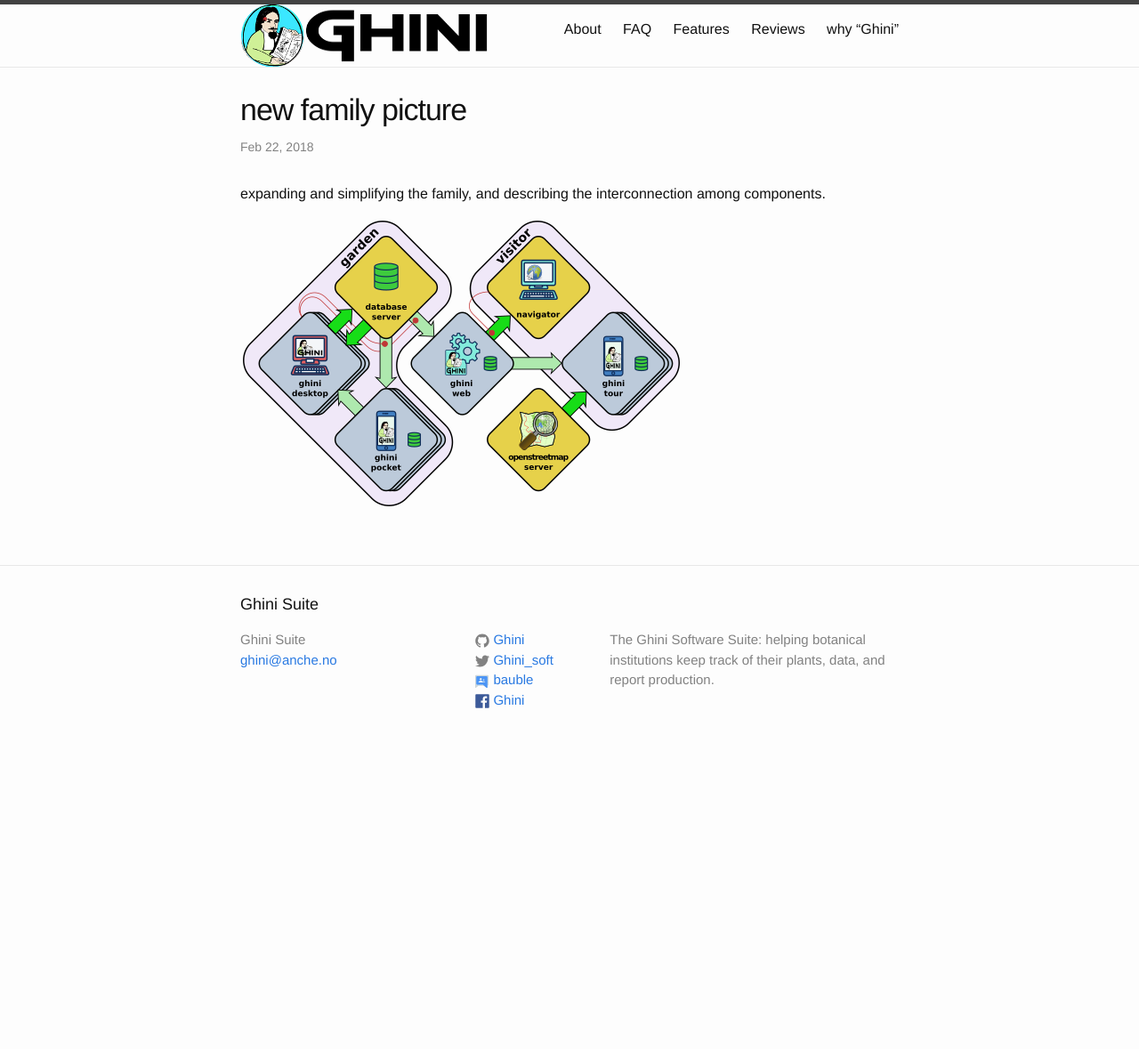
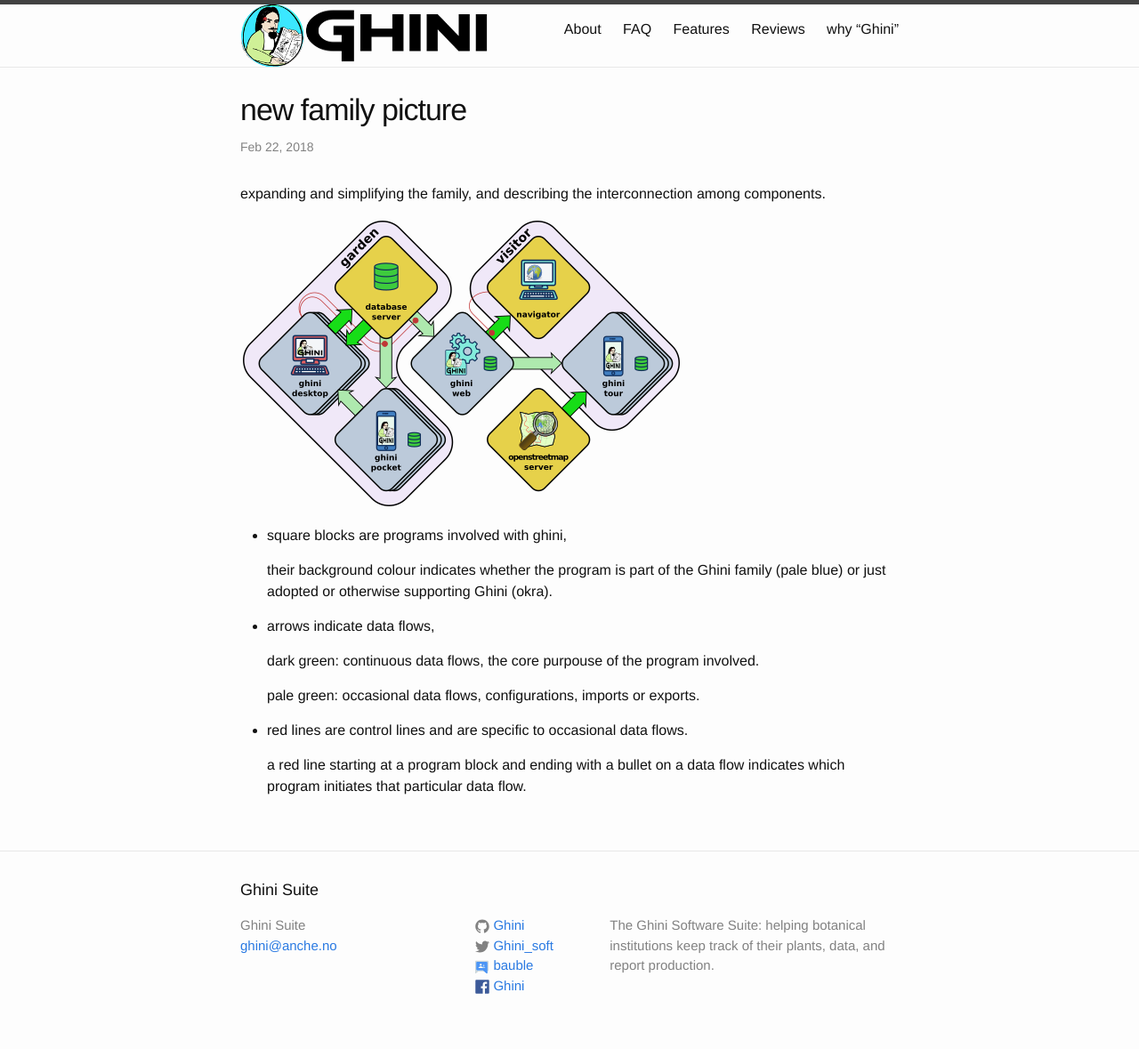
Before and after one commit to Ghini/ghini.github.io, a Jekyll site: the page built from _posts/2018-02-22-new-family-picture.md, in a window 1280 px wide. Shown: the whole page at 89% size. Built offline with Jekyll 4.4.1, drawn with Linux system fonts in a browser that asks for light colours; before the commit the page ends 900 px from its top, so only the background shows below that.

Commit message:
completeng the text

```diff
--- a/_posts/2018-02-22-new-family-picture.md
+++ b/_posts/2018-02-22-new-family-picture.md
@@ -8,3 +8,19 @@
 expanding and simplifying the family, and describing the interconnection among components.
 
 ![ghini-family-45.png](/images/ghini-family-45.png)
+
+- square blocks are programs involved with ghini,
+
+  their background colour indicates whether the program is part of the
+  Ghini family (pale blue) or just adopted or otherwise supporting Ghini (okra).
+
+- arrows indicate data flows,
+
+  dark green: continuous data flows, the core purpouse of the program involved.
+
+  pale green: occasional data flows, configurations, imports or exports.
+
+- red lines are control lines and are specific to occasional data flows.
+
+  a red line starting at a program block and ending with a bullet on a
+  data flow indicates which program initiates that particular data flow.
```
